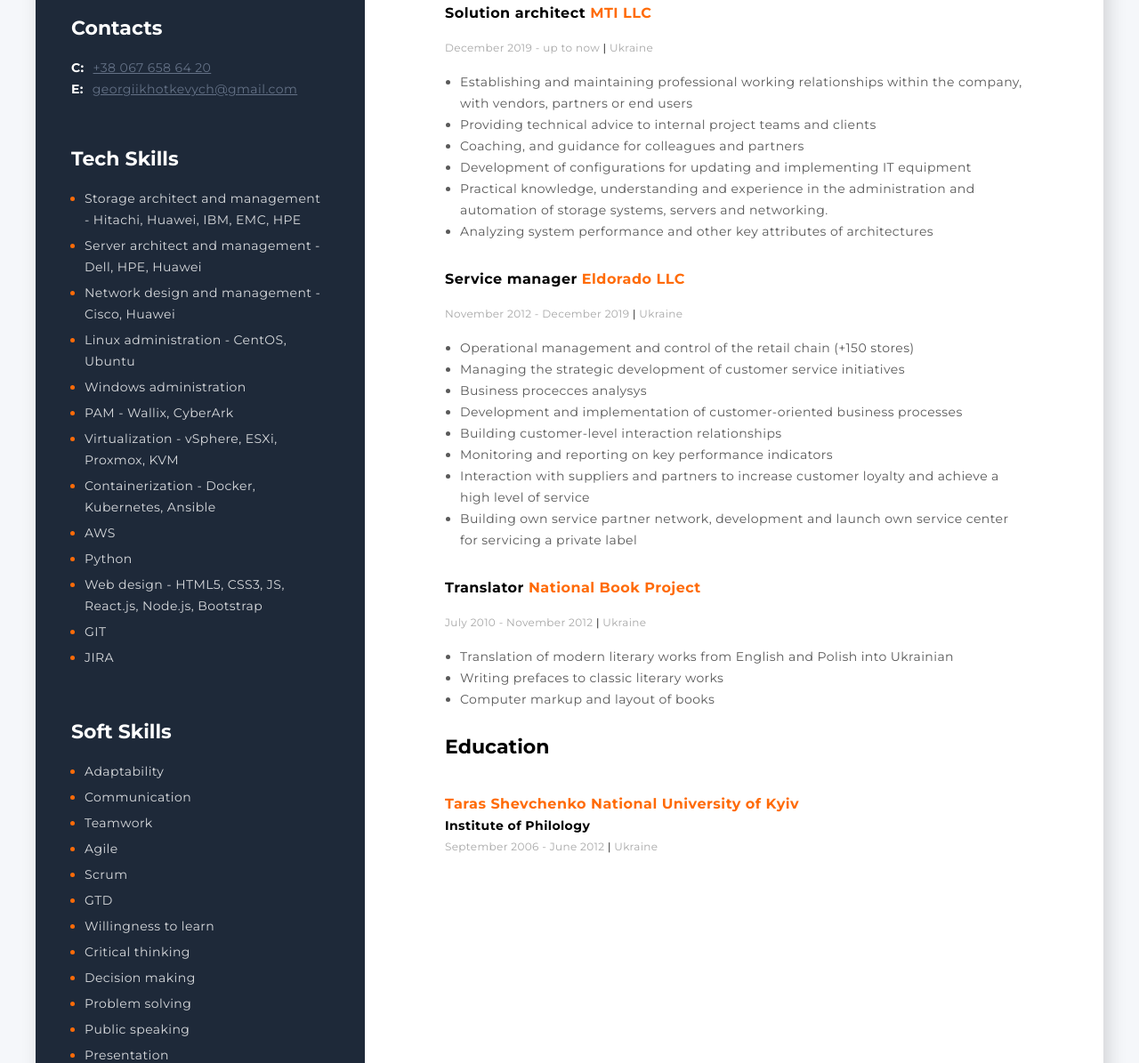
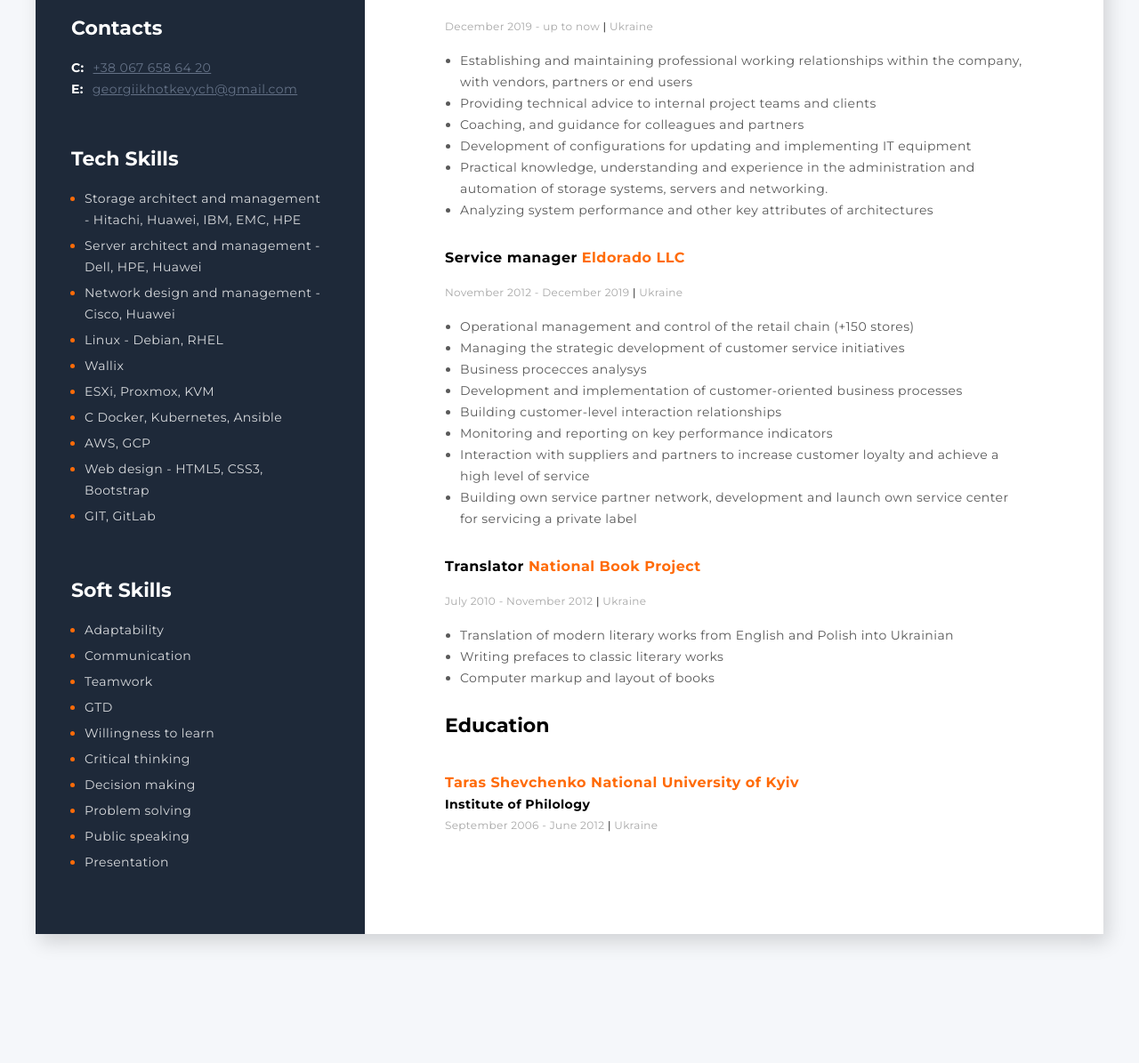
Before and after one commit to GeorgiiKhotkevych/georgiikhotkevych.github.io, a plain HTML site: page index.html in a window 1280 px wide. Shown: the part 604-1799 px from the top of the page at 89% size. After the commit the page ends 1694 px from the top, so only its background shows below. Drawn offline with Linux system fonts and the light colour scheme.

Commit message:
Update index.html

```diff
--- a/index.html
+++ b/index.html
@@ -39,34 +39,25 @@
                                 <span class="tech-skills-text">Network design and management - Cisco, Huawei</span>
                             </li>
                             <li class='tech-skills-item'>
-                                <span class="tech-skills-text">Linux administration - CentOS, Ubuntu</span>
+                                <span class="tech-skills-text">Linux - Debian, RHEL</span>
                             </li>
                             <li class='tech-skills-item'>
-                                <span class="tech-skills-text">Windows administration</span>
+                                <span class="tech-skills-text">Wallix</span>
                             </li>
                             <li class='tech-skills-item'>
-                                <span class="tech-skills-text">PAM - Wallix, CyberArk</span>
+                                <span class="tech-skills-text">ESXi, Proxmox, KVM</span>
                             </li>
                             <li class='tech-skills-item'>
-                                <span class="tech-skills-text">Virtualization - vSphere, ESXi, Proxmox, KVM</span>
+                                <span class="tech-skills-text">C Docker, Kubernetes, Ansible</span>
                             </li>
                             <li class='tech-skills-item'>
-                                <span class="tech-skills-text">Containerization - Docker, Kubernetes, Ansible</span>
+                                <span class="tech-skills-text">AWS, GCP</span>
                             </li>
                             <li class='tech-skills-item'>
-                                <span class="tech-skills-text">AWS</span>
+                                <span class="tech-skills-text">Web design - HTML5, CSS3, Bootstrap</span>
                             </li>
                             <li class='tech-skills-item'>
-                                <span class="tech-skills-text">Python</span>
-                            </li>
-                            <li class='tech-skills-item'>
-                                <span class="tech-skills-text">Web design - HTML5, CSS3, JS, React.js, Node.js, Bootstrap</span>
-                            </li>
-                            <li class='tech-skills-item'>
-                                <span class="tech-skills-text">GIT</span>
-                            </li>
-                            <li class='tech-skills-item'>
-                                <span class="tech-skills-text">JIRA</span>
+                                <span class="tech-skills-text">GIT, GitLab</span>
                             </li>
                         </ul>
                     </div>
@@ -82,12 +73,6 @@
                             </li>
                             <li class="soft-skills-item">
                                 <span class='soft-skills-text'>Teamwork</span>
-                            </li>
-                            <li class="soft-skills-item">
-                                <span class='soft-skills-text'>Agile</span>
-                            </li>
-                            <li class="soft-skills-item">
-                                <span class='soft-skills-text'>Scrum</span>
                             </li>
                             <li class="soft-skills-item">
                                 <span class='soft-skills-text'>GTD</span></li>
@@ -124,7 +109,7 @@
                 <p class="description">
                     I am an ambitious and responsible person. I have experience in various areas of modern business. And I love IT!<br>Now I am
                     engaged in project sales of IT equipment - storage systems, servers, network and others. As a freelancer, I do web
-                    design, python programming, SMM, AWS consulting.<br>I understand the essence of things and problems, I can make the right decisions on
+                    design, SMM, AWS consulting.<br>I understand the essence of things and problems, I can make the right decisions on
                     my own, and I always try to improve and change the world around me.
                 </p>
             </div>
@@ -138,7 +123,7 @@
 
                     <!--Company 1-->
                     <div>
-                        <h4 class="profession-title">Solution architect <span class="profession-company">MTI LLC</span></h4>
+                        <h4 class="profession-title">Product Manager <span class="profession-company">MTI LLC</span></h4>
                         <span class="profession-period">
                             December 2019 - up to now <span class="profession-divider">|</span> Ukraine
                         </span>
```
